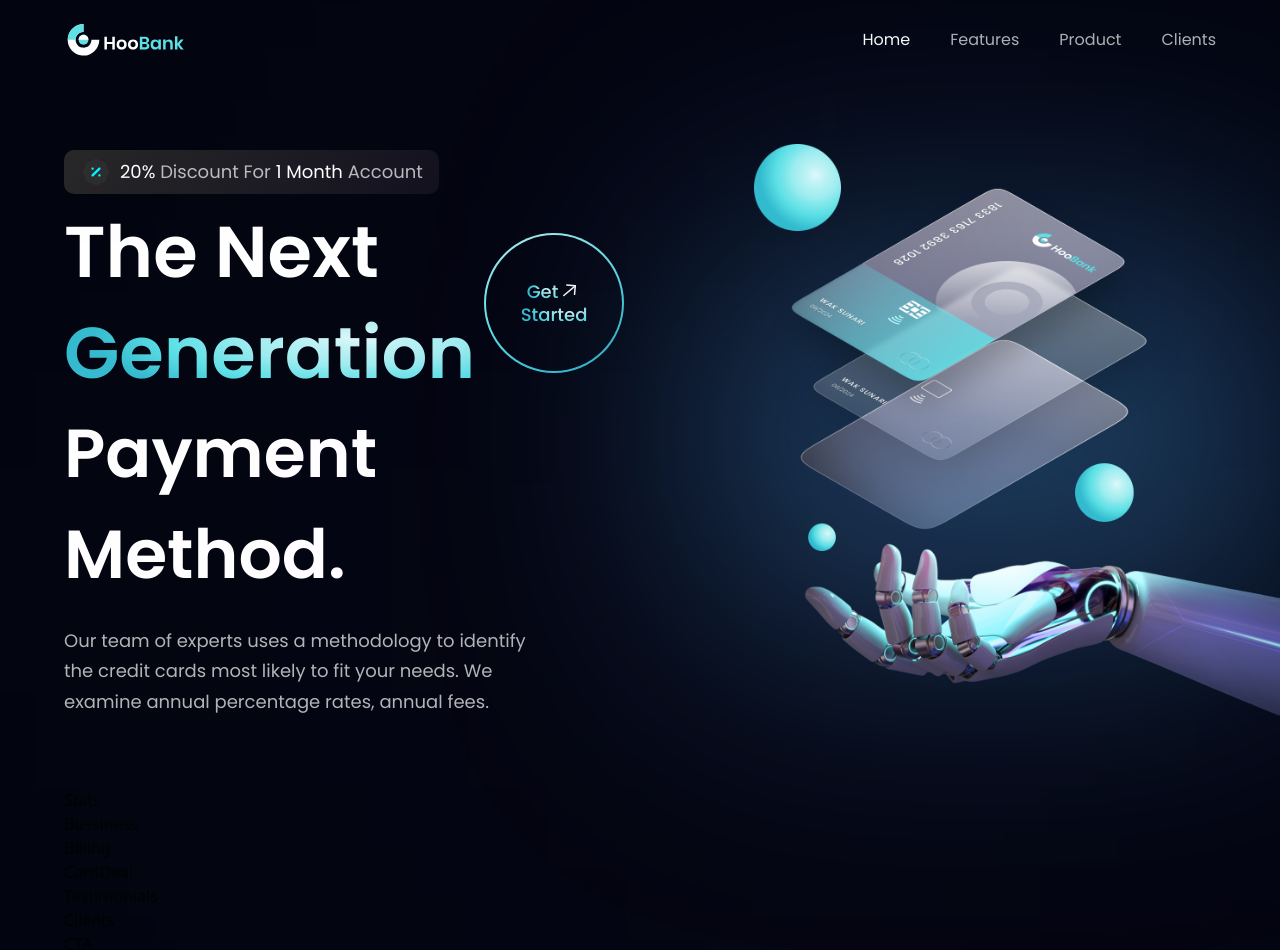
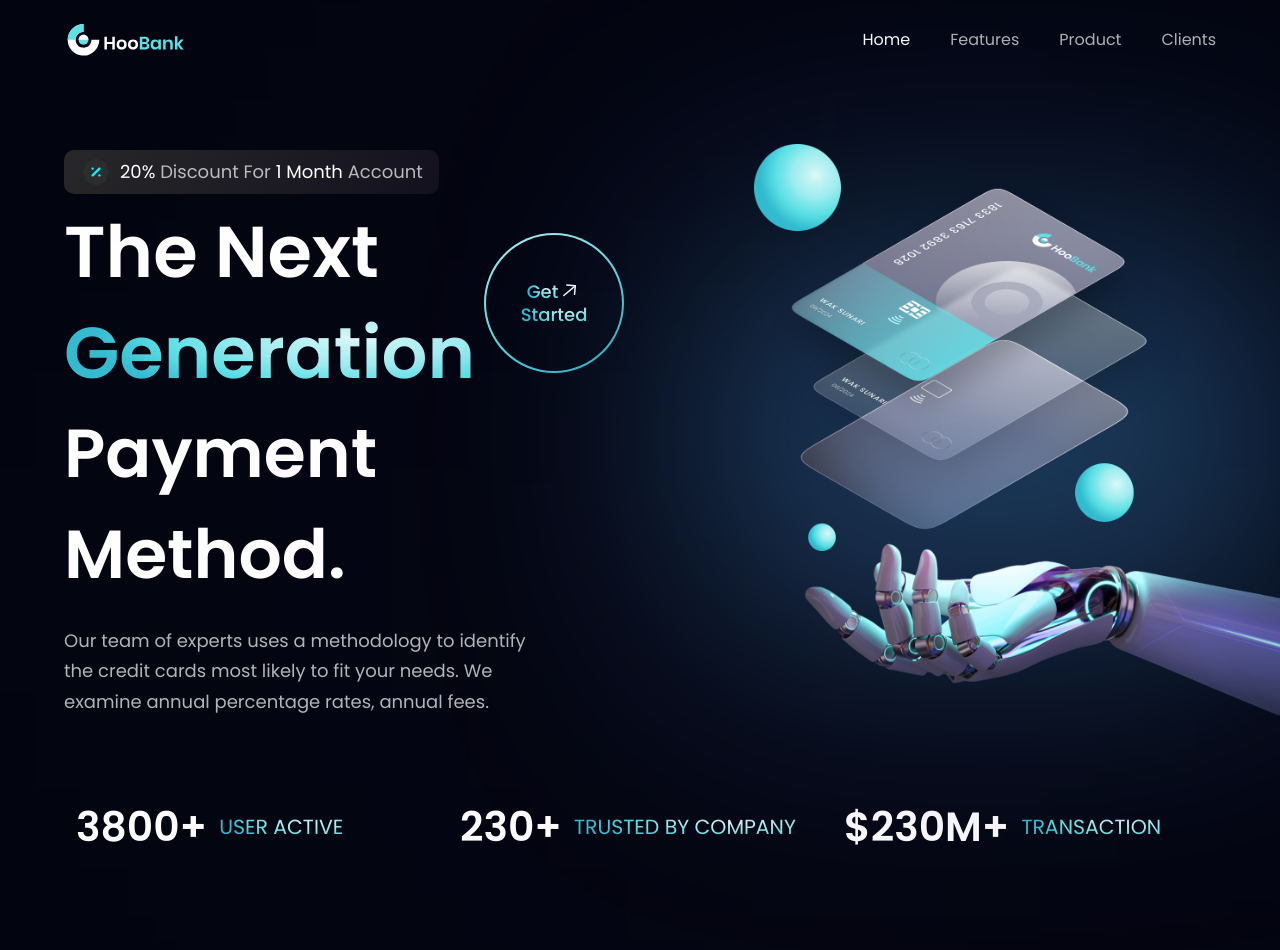
Before and after one commit to samia13/hooBank, a React (Vite) app: page / in a window 1280 px wide. Shown: the top 950 px of the page. Built offline with nearby package versions, Linux system fonts and the light colour scheme.

Commit message:
stats section

```diff
--- a/src/components/Stats.jsx
+++ b/src/components/Stats.jsx
@@ -1,7 +1,25 @@
-import React from "react";
-
+import styles from "../styles";
+import { stats } from "../constants";
 const Stats = () => {
-  return <div>Stats</div>;
+  return (
+    <section
+      className={`${styles.flexCenter} flex-wrap sm:mb-20 mb-6 flex-col sm:flex-row`}
+    >
+      {stats.map((stat) => (
+        <div
+          key={stat.id}
+          className={`flex-1 flex sm:justify-start items-center flex-col sm:flex-row m-3`}
+        >
+          <h4 className='font-poppins font-semibold xs:text-[40.89px] text-[30.89px] xs:leading-[53.16px] leading-[43.16px] text-white'>
+            {stat.value}
+          </h4>
+          <p className='font-poppins text-center sm:text-left font-normal xs:text-[20.45px] text-[15.45px] xs:leading-[26.58px] leading-[21.58px] text-gradient uppercase ml-0 sm:ml-3'>
+            {stat.title}
+          </p>
+        </div>
+      ))}
+    </section>
+  );
 };
 
 export default Stats;
```
